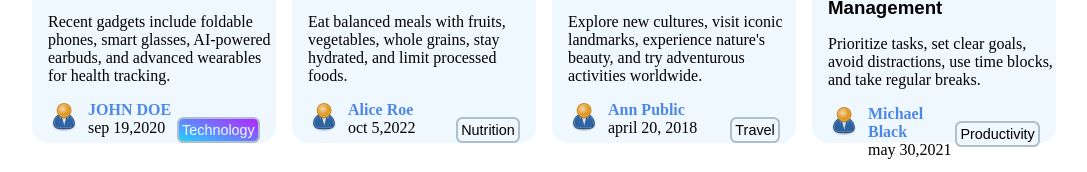
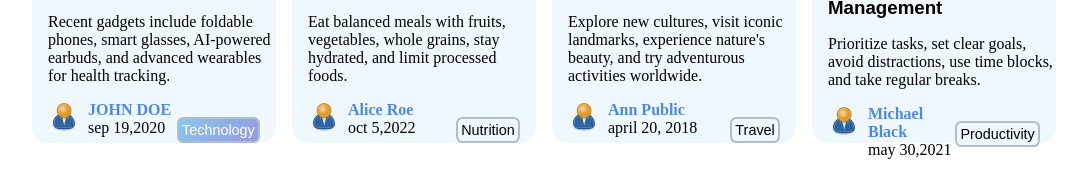
Before and after one commit to mee-vishal/blogs, a plain HTML site: page index.html in a window 1280 px wide. In both pictures the pointer is over the button "Technology". Shown: the part 337-509 px from the top of the page, without its empty margins (96-1183 px from the left). Drawn offline with Linux system fonts and the light colour scheme.

Commit message:
Update index.html

```diff
--- a/index.html
+++ b/index.html
@@ -326,9 +326,9 @@ p{
     cursor:pointer;
 }
 .mybutton:hover{
-    background-color: #21D4FD;
-background-image: linear-gradient(19deg, #21D4FD 0%, #B721FF 100%);
-color:aliceblue;
+   background-color: #8BC6EC;
+background-image: linear-gradient(135deg, #8BC6EC 0%, #9599E2 100%);
+color:white;
 
 }
     </style>
```
